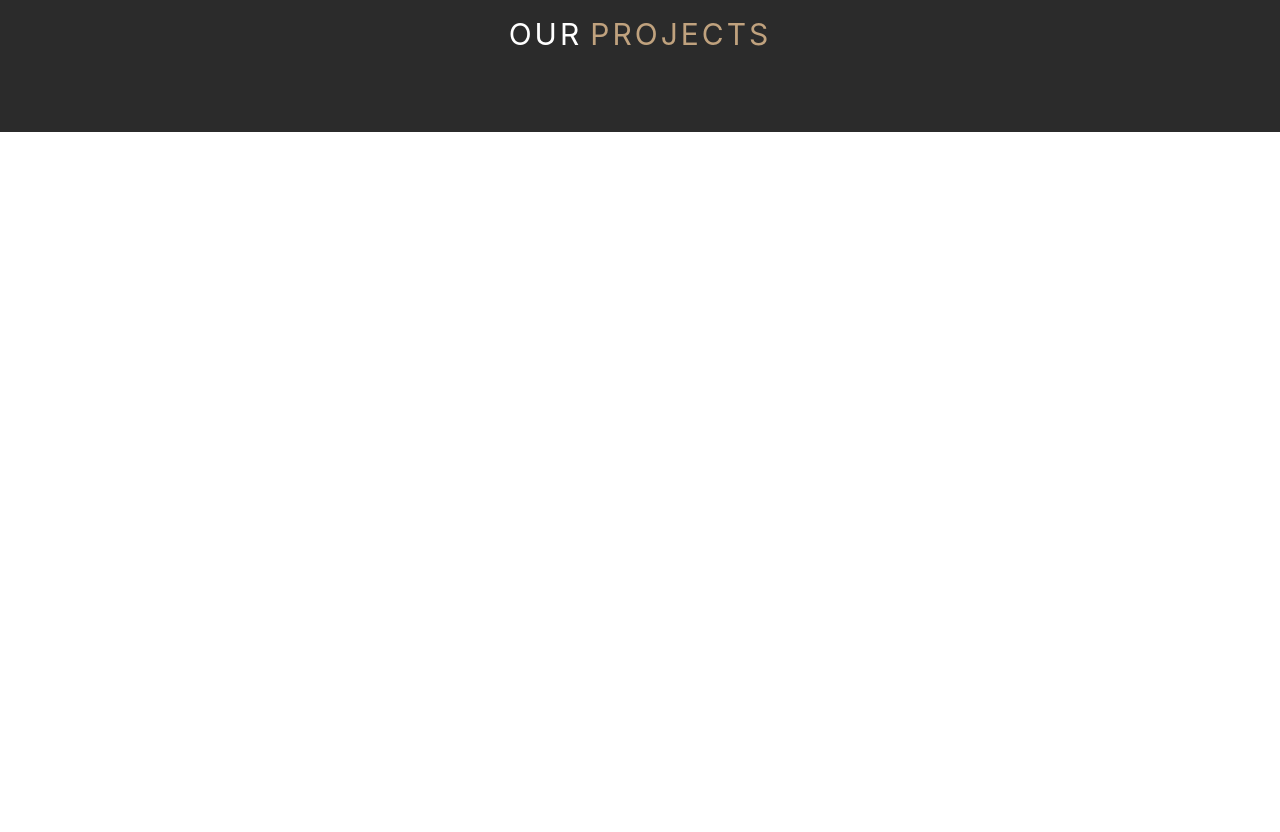
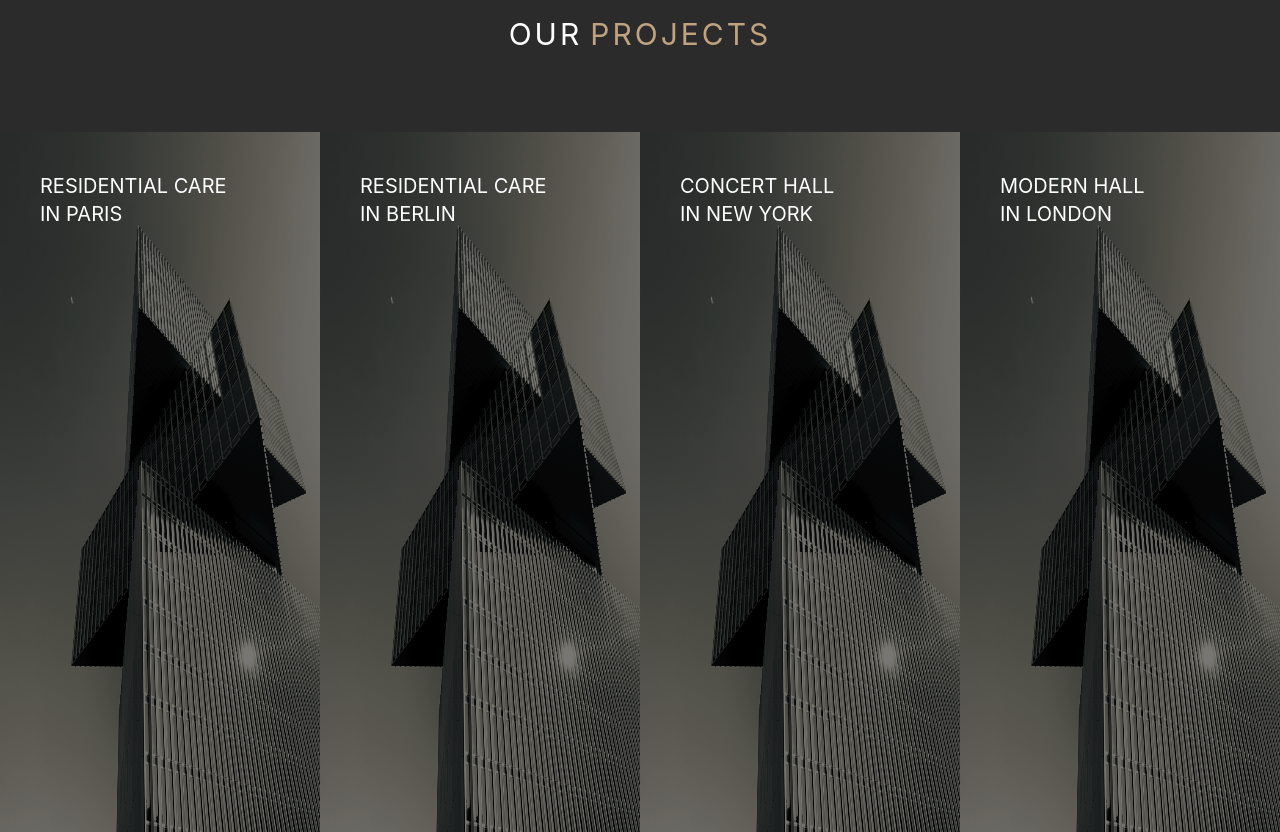
Before and after one commit to Tez-cyber/architecture-website, a React (Vite) app: page / in a window 1280 px wide. Shown: the part 1400-2232 px from the top of the page. Before the commit the page ends 1532 px from the top, so only its background shows below. Built offline with nearby package versions, Linux system fonts and the light colour scheme.

Commit message:
Layout for portfolio section

```diff
--- a/src/App.jsx
+++ b/src/App.jsx
@@ -1,5 +1,6 @@
 import AboutSection from "./components/AboutSection"
 import Navbar from "./components/Navbar"
+import PortfolioSection from "./components/PortfolioSection"
 
 function App() {
 
@@ -8,6 +9,7 @@ function App() {
       <div className="">
         <Navbar />
         <AboutSection />
+        <PortfolioSection />
       </div>
     </>
   )
--- a/src/components/PortfolioSection.jsx
+++ b/src/components/PortfolioSection.jsx
@@ -1,9 +1,69 @@
 import React from 'react'
+import Img1 from "../assets/img-4.jpg"
+// import Img2 from "../assets/img-1.jpg"
 
 const PortfolioSection = () => {
-  return (
-    <div>PortfolioSection</div>
-  )
+    const images = [
+        {
+            id: 1,
+            src: Img1,
+            title: "residential care",
+            location: "in paris"
+        },
+        {
+            id: 2,
+            src: Img1,
+            title: "residential care",
+            location: "in berlin"
+        },
+        {
+            id: 3,
+            src: Img1,
+            title: "concert hall",
+            location: "in new york"
+        },
+        {
+            id: 4,
+            src: Img1,
+            title: "modern hall",
+            location: "in london"
+        },
+        // {
+        //     id: 5,
+        //     src: Img1,
+        //     title: "residential care",
+        //     location: "in london"
+        // },
+        // {
+        //     id: 6,
+        //     src: Img1,
+        //     title: "residential care",
+        //     location: "in london"
+        // },
+        // {
+        //     id: 7,
+        //     src: Img1,
+        //     title: "residential care",
+        //     location: "in london"
+        // },
+    ]
+    return (
+        <div className="flex flex-col gap-0 md:flex-row">
+            {
+                images.map(img => (
+                    <div className="relative ">
+                        {/* <div className='bg-black absolute h-[700px] w-[700px] opacity-[.7]'></div> */}
+                        <img src={img.src} className=' h-[700px] w-[700px] md' alt="" />
+                        <div className="bg-black absolute top-0 bottom-0 left-0 right-0 h-full w-full opacity-[.5]"></div>
+                        <div className="absolute top-0 p-10 flex flex-col text-xl uppercase text-white">
+                            <h2 className="">{img.title}</h2>
+                            <h2 className="">{img.location}</h2>
+                        </div>
+                    </div>
+                ))
+            }
+        </div>
+    )
 }
 
 export default PortfolioSection
```
